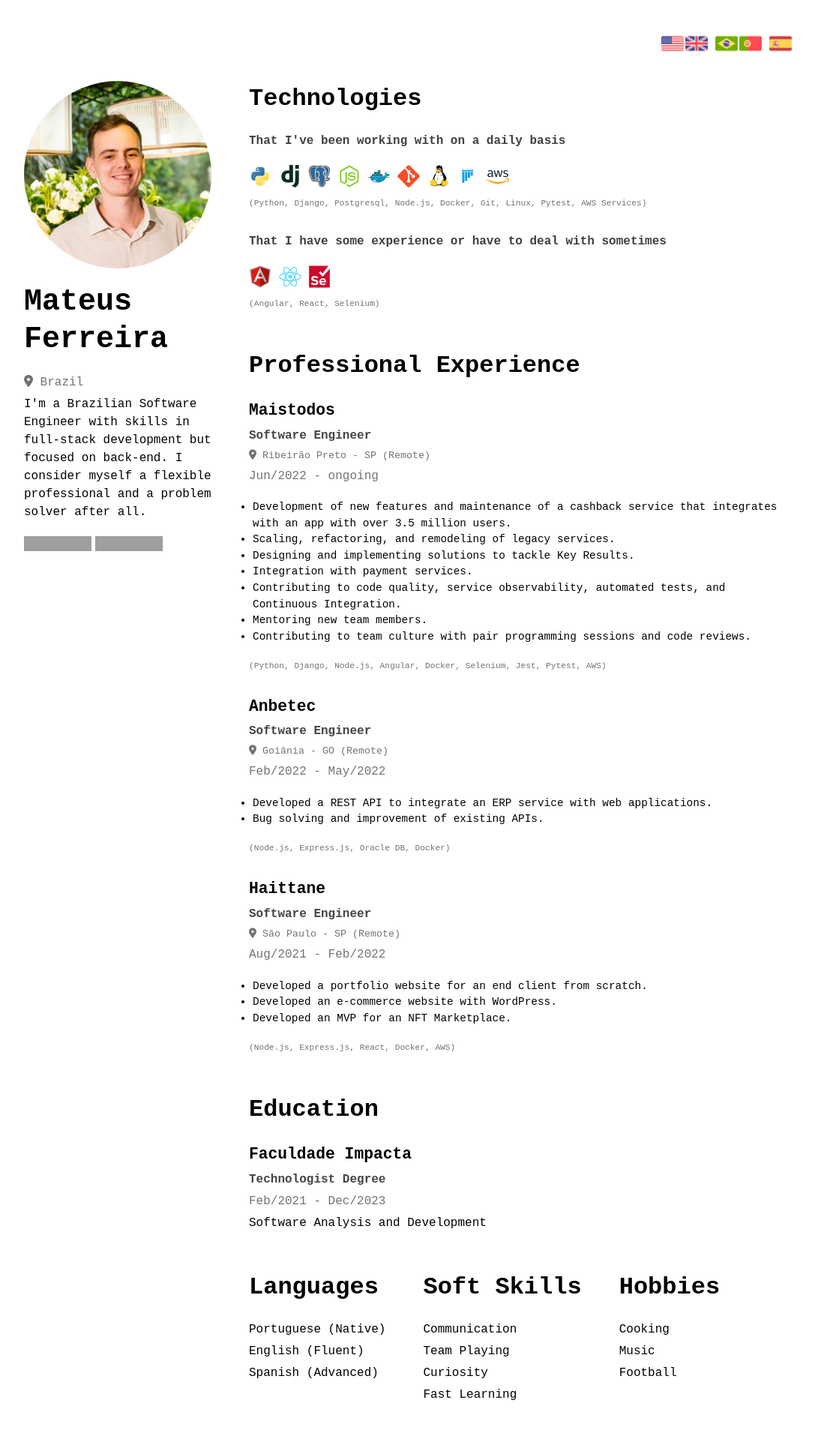
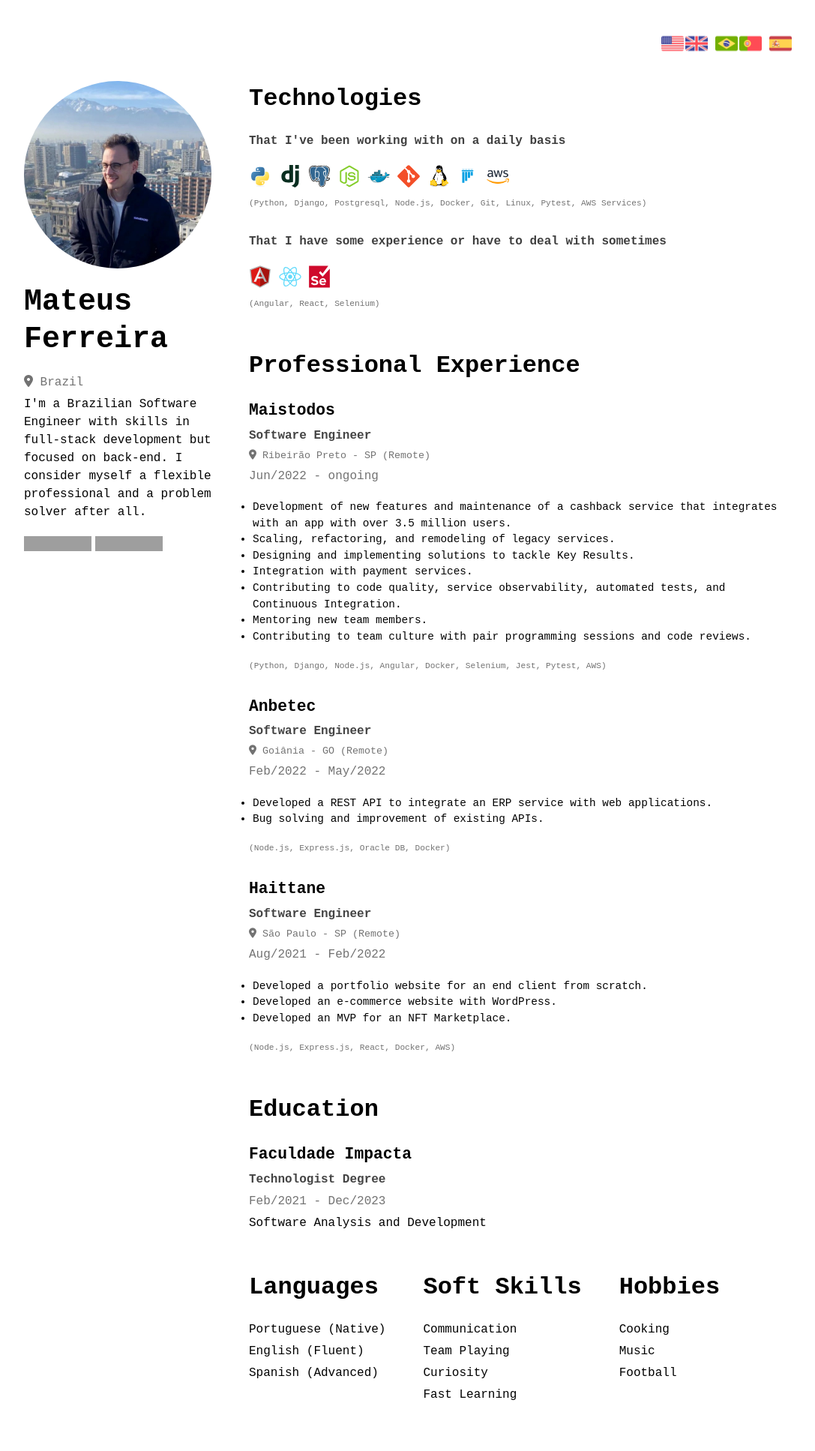
Before and after one commit to mateusasferreira/mateusasferreira.github.io, a Jekyll site: the page built from pages/en.md, in a window 1280 px wide. Shown: the whole page at 75% size, without its empty margins (96-1183 px from the left). Built offline with Jekyll 4.4.1, drawn with Linux system fonts in a browser that asks for light colours; nearby versions of some CDN libraries; grey boxes are pictures that could not be loaded.

Commit message:
remove footer e troca foto

```diff
--- a/_layouts/cv.html
+++ b/_layouts/cv.html
@@ -5,7 +5,7 @@
 <div class="wrapper">
     <div>
         <div class="img-ctn">
-            <img class="profile-img" src="/assets/img/profile.png">
+            <img class="profile-img" src="/assets/img/perfil.jpeg">
         </div>
         <h1 style="line-height: 1.25;">{{ page.title }}</h1>
         <p class="blur secondary"><i class="fa-solid fa-location-dot"></i> {{ page.location }}</p>
--- a/_layouts/default.html
+++ b/_layouts/default.html
@@ -14,8 +14,5 @@
     <div class="container">
         {{ content }}
     </div>
-    <footer class="printable">
-        <span class="blur">Available online on: {{ site.url }}</span>
-    </footer>
 </body>
 </html>
```
Also changed, not shown: assets/img/perfil.jpeg (added).
